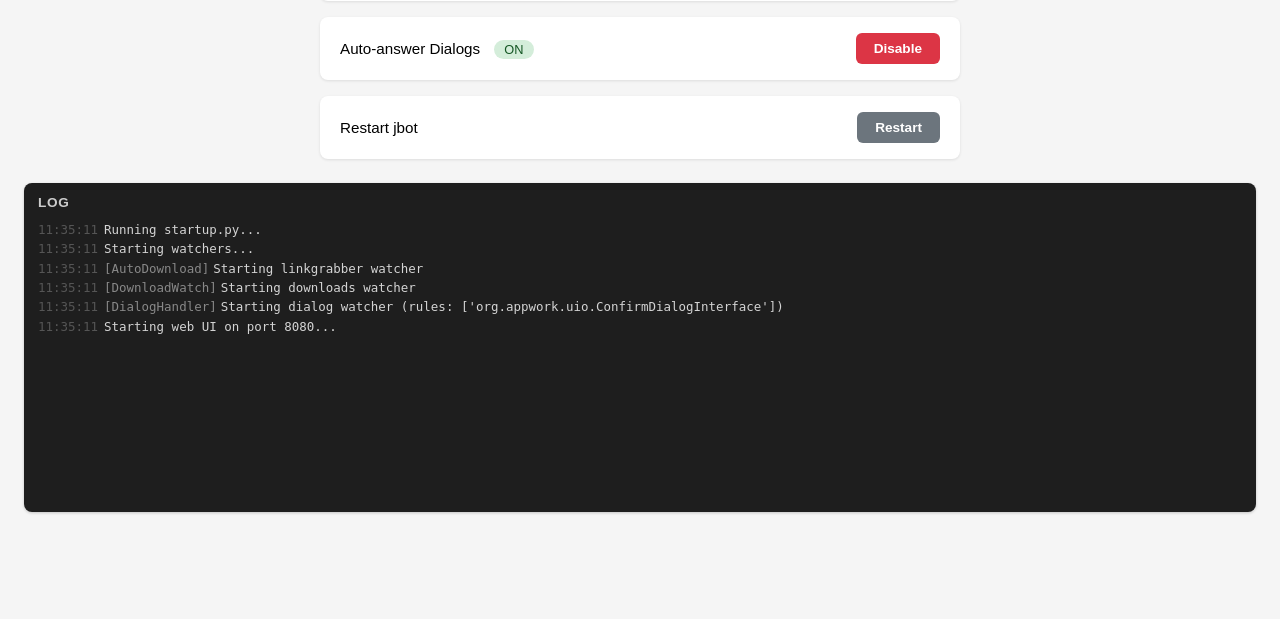
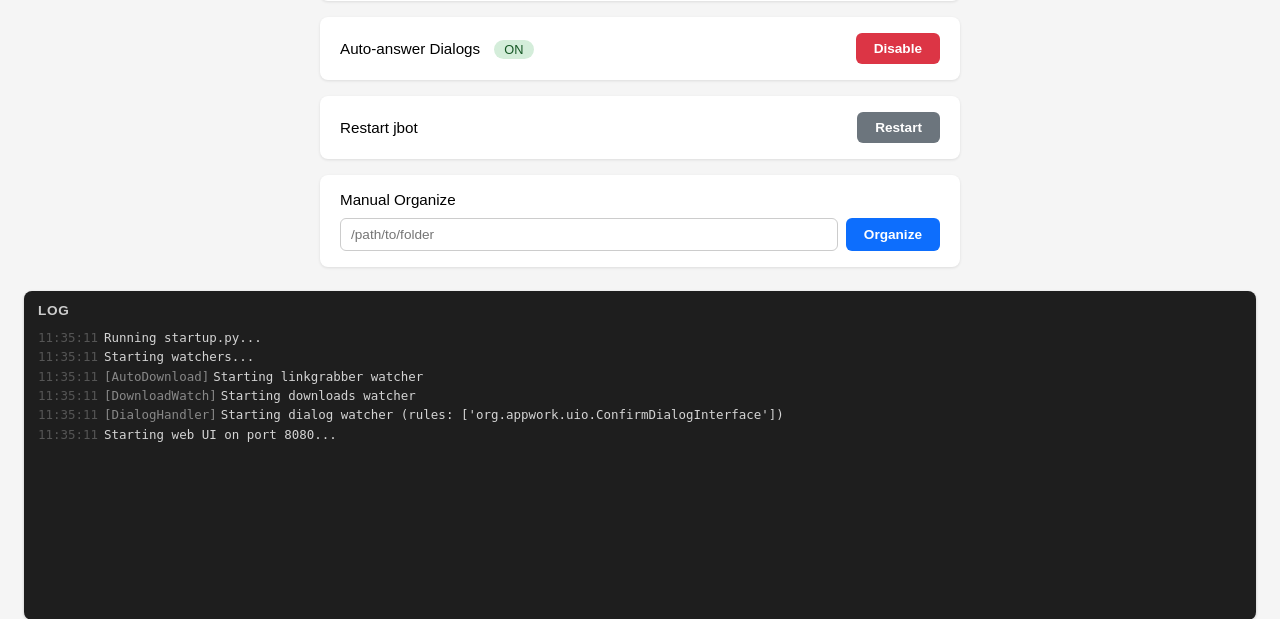
Before and after one commit to Evilcat182/jdown, a Flask app: page / in a window 1280 px wide. Shown: the part 401-1020 px from the top of the page. Before the commit the page ends 915 px from the top, so only its background shows below. Run offline with Flask 3, Linux system fonts and the light colour scheme; parts of the project's set-up code (start-up, migrations or seed data) failed here and were passed over.

Commit message:
implement manual folder organization feature with UI controls

```diff
--- a/jbot/web/__init__.py
+++ b/jbot/web/__init__.py
@@ -1,9 +1,11 @@
 import os
 import sys
 import threading
+from pathlib import Path
 from flask import Flask, jsonify, render_template, request
 import state
 from core import log, get_logs
+from media.organizer import organize
 
 app = Flask(__name__)
 
@@ -48,3 +50,13 @@ def api_restart():
     log("Restarting…", PREFIX, "warning")
     threading.Timer(0.3, lambda: os.execv(sys.executable, [sys.executable] + sys.argv)).start()
     return jsonify({"restarting": True})
+
+
+@app.route("/api/organize", methods=["POST"])
+def api_organize():
+    data = request.get_json(silent=True) or {}
+    path = (data.get("path") or "").strip()
+    if not path:
+        return jsonify({"error": "path is required"}), 400
+    threading.Thread(target=organize, args=(Path(path),), daemon=True).start()
+    return jsonify({"started": True, "path": path})
--- a/jbot/web/templates/index.html
+++ b/jbot/web/templates/index.html
@@ -86,6 +86,15 @@
     <button class="btn-restart" id="btn-restart" onclick="restart()">Restart</button>
   </div>
 
+  <div class="card" style="flex-direction: column; align-items: stretch; gap: 10px;">
+    <span class="label" title="Manually organize a folder by path">Manual Organize</span>
+    <div style="display: flex; gap: 8px;">
+      <input id="organize-path" type="text" placeholder="/path/to/folder"
+             style="flex: 1; padding: 8px 10px; border: 1px solid #ccc; border-radius: 6px; font-size: 0.85rem;">
+      <button id="btn-organize" onclick="organizeManual()" style="background: #0d6efd; color: #fff;">Organize</button>
+    </div>
+  </div>
+
   </div><!-- /.controls -->
 
   <div id="log-panel">
@@ -113,6 +122,22 @@
       fetch('/api/toggle/' + watcher, {method: 'POST'})
         .then(r => r.json()).then(applyStatus);
     }
+    function organizeManual() {
+      const path = document.getElementById('organize-path').value.trim();
+      if (!path) return;
+      const btn = document.getElementById('btn-organize');
+      btn.textContent = 'Running…';
+      btn.disabled = true;
+      fetch('/api/organize', {
+        method: 'POST',
+        headers: {'Content-Type': 'application/json'},
+        body: JSON.stringify({path})
+      })
+        .then(r => r.json())
+        .catch(() => ({}))
+        .finally(() => { btn.textContent = 'Organize'; btn.disabled = false; });
+    }
+
     function restart() {
       const btn = document.getElementById('btn-restart');
       btn.textContent = 'Restarting…';
```
Also changed, not shown: 1 other file.
